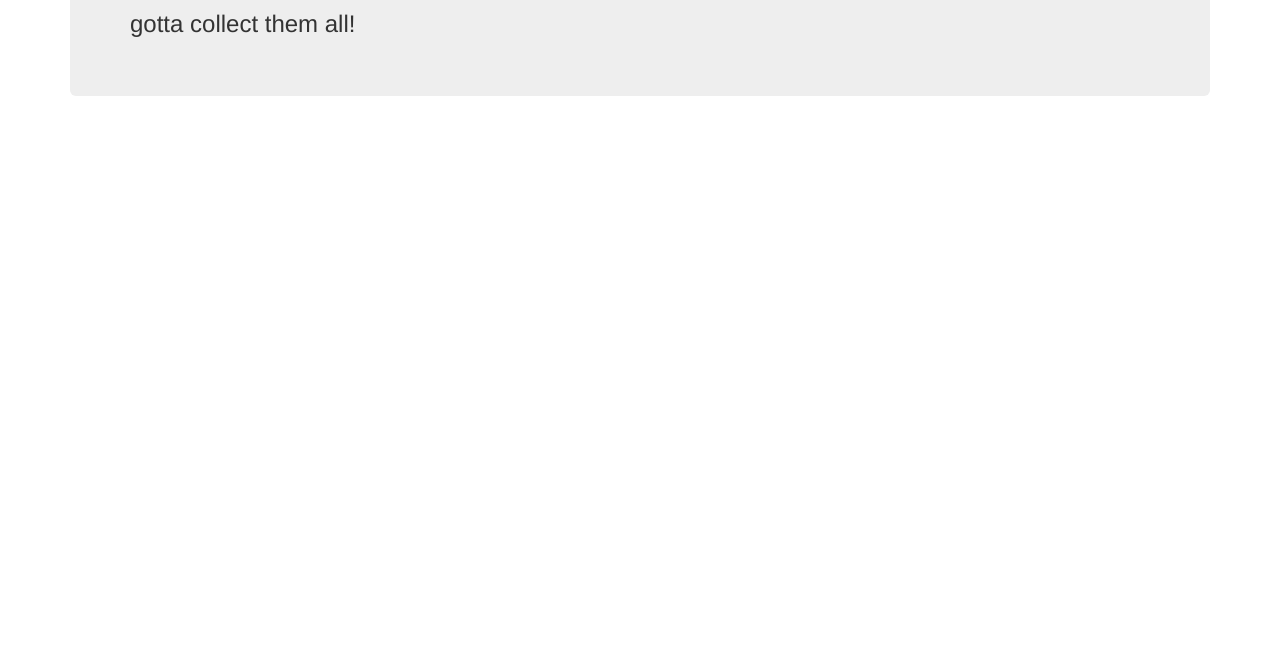
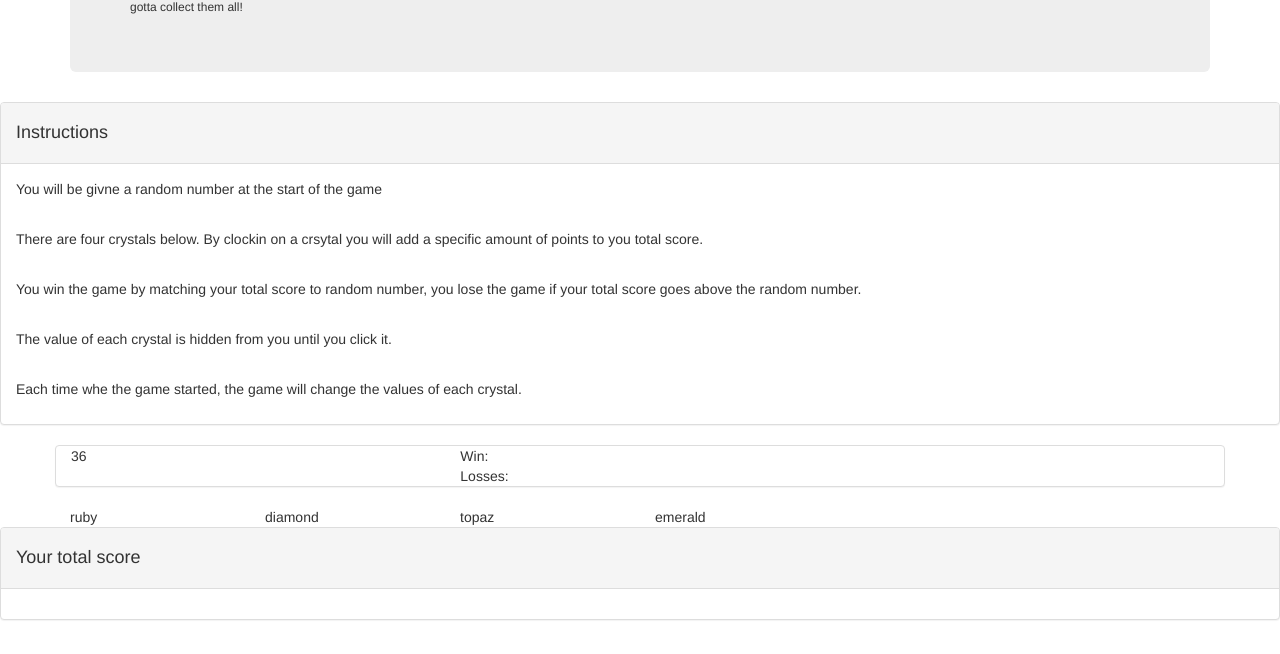
Before and after one commit to Zuprocj/CrystalCollector, a plain HTML site: page index.html in a window 1280 px wide. Shown: the part 146-800 px from the top of the page. Drawn offline with nearby package versions, Linux system fonts and the light colour scheme.

Commit message:
worked on html. added instructions to the game. added panels. finished framework for the html.

```diff
--- a/index.html
+++ b/index.html
@@ -16,15 +16,69 @@
 <body>
     <div class="container">
         <div class="jumbotron">
-            <h1>Crytal Collector</h1>
-            <h3>gotta collect them all!</h3>
+            <h1>Crytal Collector!</h1>
+            <h6>gotta collect them all!</h6>
         </div>
     </div>
+
 <!-- instructions div -->
-    <div></div>
+<div class="panel panel-default">
+    <div class="panel-heading">
+        <h4>Instructions</h4>
+    </div>
+    <div class="panel-body">
+        <p>You will be givne a random number at the start of the game</p>
+        <br>
+        <p>There are four crystals below. By clockin on a crsytal you will add a specific amount of points
+            to you total score.
+        </p>
+        <br>
+        <p>You win the game by matching your total score to random number, you lose the game if your total score goes
+            above the random number.
+        </p>
+        <br>
+        <p>The value of each crystal is hidden from you until you click it.</p>
+        <br>
+        <p>Each time whe the game started, the game will change the values of each crystal.</p>
+    </div>
+</div>
 
 <!-- score div-->
+ <div class="container">
+    <div class="row panel panel-default">
+        <div class="col-sm-4">
+            <span id="randomNumber">36</span>
+        </div>
+        <div class="col-sm-2">
+            Win: <span id="winCounter"></span>
+            <br>
+            Losses: <span id="lossCouter"></span>
+        </div>
+    </div>
+</div>
 
 <!-- crystal div -->
 
+<div class="container">
+    <div class="row">
+        <div class="col-sm-2">ruby</div>
+        <div class="col-sm-2 diamond">diamond</div>
+        <div class="col-sm-2 topaz">topaz</div>
+        <div class="col-sm-2 emerald">emerald</div>
+    </div>
+</div>
 <!-- score div -->
+
+<div class="panel panel-default">
+    <div class="panel-heading">
+        <h4>Your total score</h4>
+    </div>
+    <div class="panel-body"><span id=score></span></div>
+</div>
+
+</div>
+</body>
+
+<script src="https://ajax.googleapis.com/ajax/libs/jquery/3.4.1/jquery.min.js"></script>
+
+</html>
```
